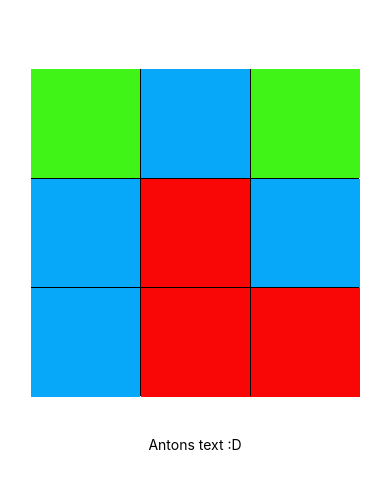
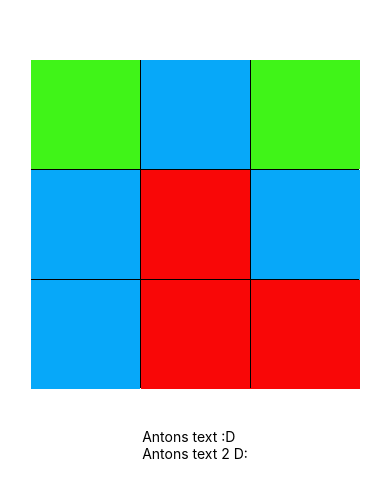
Before and after one commit to SweNative/comboKings, a React Native app: screen / in a window 390 px wide. Shown: the part 161-658 px from the top of the page. Built offline with nearby package versions, Linux system fonts and the light colour scheme.

Commit message:
Updated message

```diff
--- a/App.js
+++ b/App.js
@@ -119,6 +119,7 @@ export default class App extends React.Component {
 
       <View style={{marginTop: 40}}>
         <Text>Antons text :D</Text>
+        <Text>Antons text 2 D:</Text>
       </View>
 
 
```
